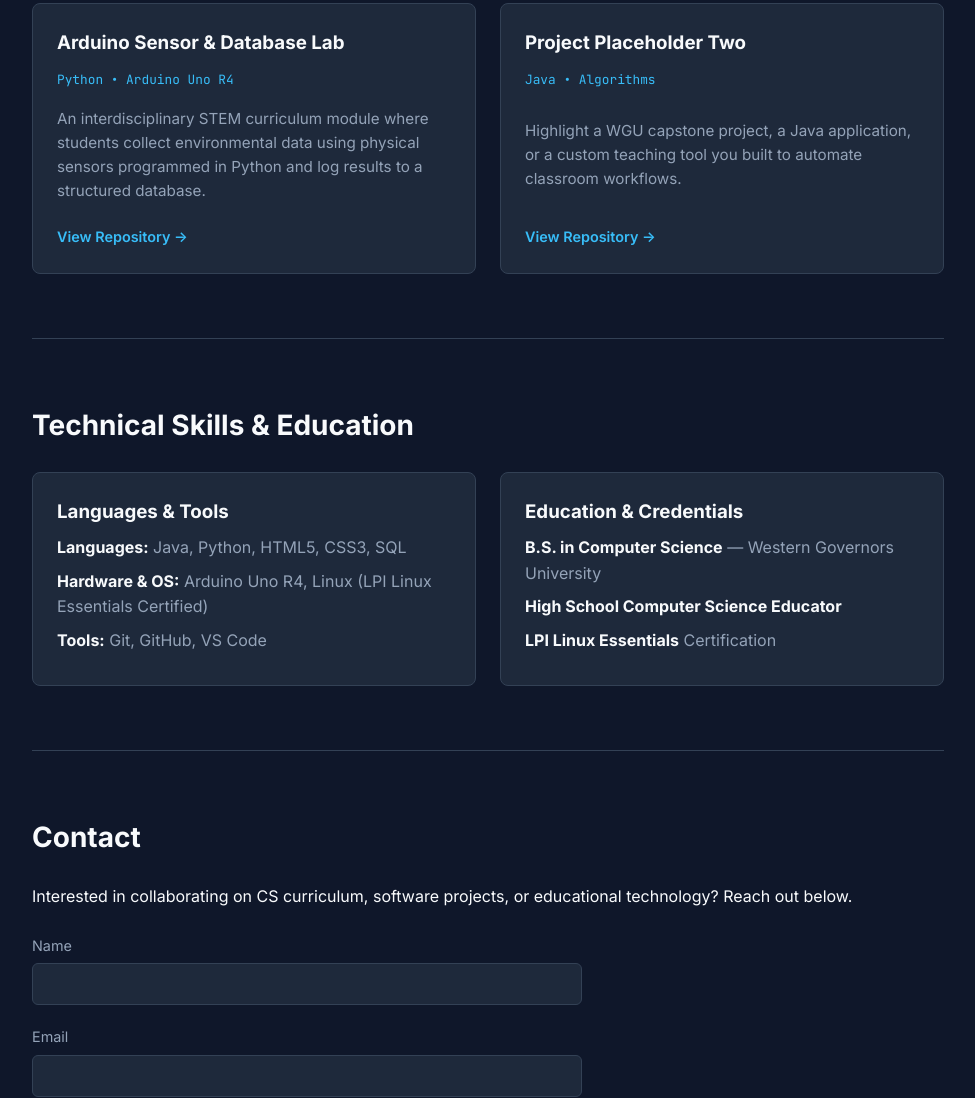
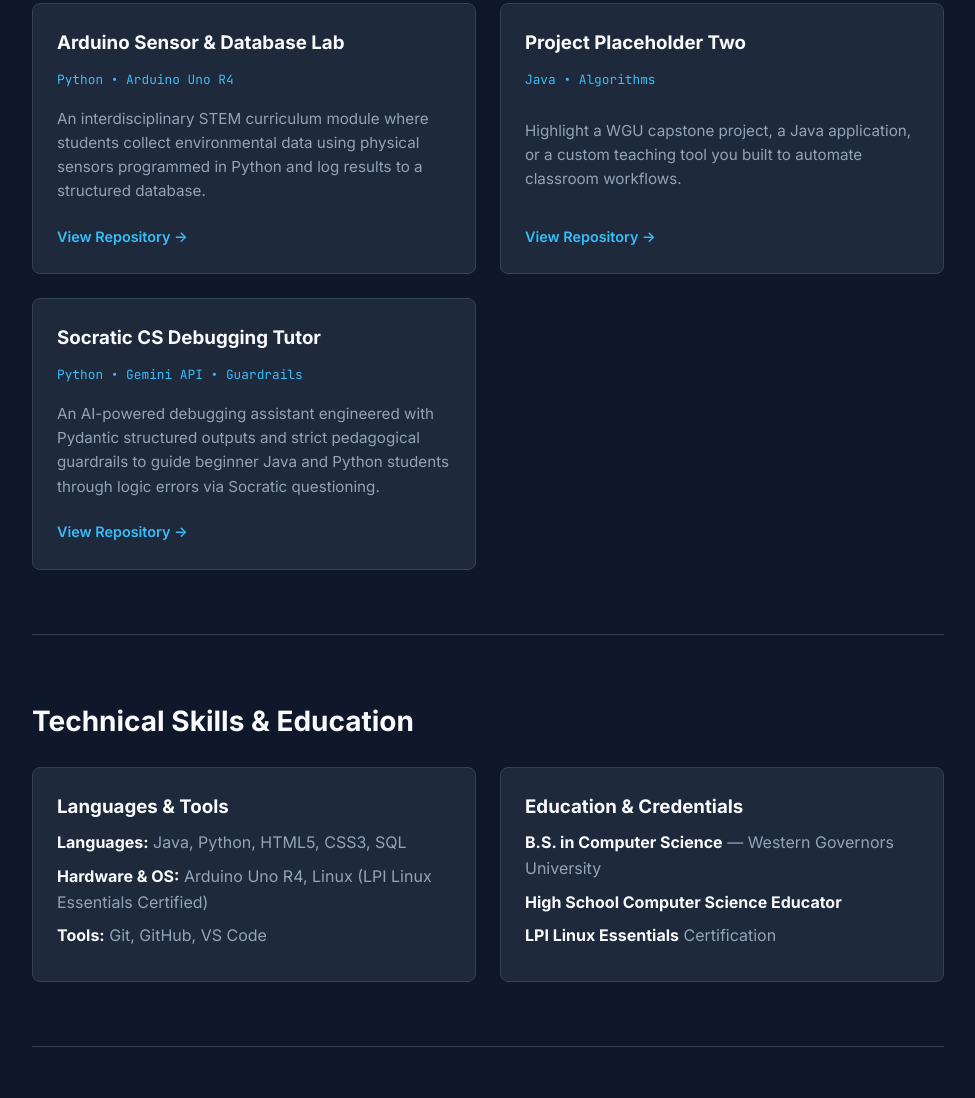
Before and after one commit to AmyLott/CV, a plain HTML site: page index.html in a window 1280 px wide. Shown: the part 978-2076 px from the top of the page, without its empty margins (152-1127 px from the left). Drawn offline with Linux system fonts and the light colour scheme.

Commit message:
Add new project: Socratic CS Debugging Tutor
Added a new project section for 'Socratic CS Debugging Tutor' with details and repository link.

```diff
--- a/index.html
+++ b/index.html
@@ -73,6 +73,17 @@
           </div>
         </article>
 
+        <article class="card">
+  <div class="card-header">
+    <h3>Socratic CS Debugging Tutor</h3>
+    <span class="tag">Python • Gemini API • Guardrails</span>
+  </div>
+  <p>An AI-powered debugging assistant engineered with Pydantic structured outputs and strict pedagogical guardrails to guide beginner Java and Python students through logic errors via Socratic questioning.</p>
+  <div class="card-links">
+    <a href="https://github.com/AmyLott/socratic-cs-tutor" target="_blank" rel="noopener">View Repository &rarr;</a>
+  </div>
+</article>
+
       </div>
     </section>
 
```
